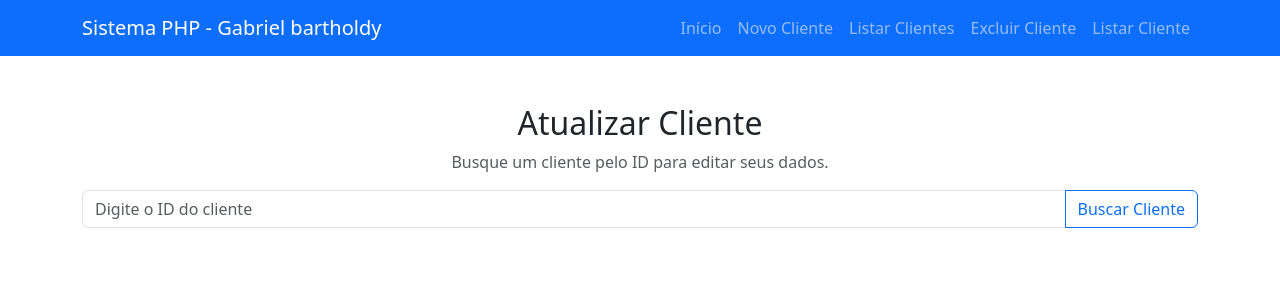
After one commit to plugniel/AULAS_PHP, a PHP site: page /atualizarCliente.php in a window 1280 px wide. The commit adds this page. Shown: the top 300 px of the page. Run offline with PHP 8.4, Linux system fonts and the light colour scheme.

Commit message:
pronto
s

```diff
--- /dev/null
+++ b/ATV14/atualizarCliente.php
@@ -0,0 +1,106 @@
+
+<?php
+session_start();
+require_once 'conexao1.php';
+
+$conexao = conectadb();
+$cliente = null;
+$id_cliente = null;
+
+if (isset($_POST['buscar'])) {
+    $id_cliente = intval($_POST['id_cliente']);
+    $stmt = $conexao->prepare("SELECT * FROM cliente WHERE id_cliente = ?");
+    $stmt->bind_param("i", $id_cliente);
+    $stmt->execute();
+    $result = $stmt->get_result();
+    $cliente = $result->fetch_assoc();
+    $stmt->close();
+}
+
+if (isset($_POST['atualizar'])) {
+    $id_cliente = $_POST['id_cliente'];
+    $nome = $_POST['nome'];
+    $endereco = $_POST['endereco'];
+    $telefone = $_POST['telefone'];
+    $email = $_POST['email'];
+
+    $stmt = $conexao->prepare("UPDATE cliente SET nome = ?, endereco = ?, telefone = ?, email = ? WHERE id_cliente = ?");
+    $stmt->bind_param("ssssi", $nome, $endereco, $telefone, $email, $id_cliente);
+
+    if ($stmt->execute()) {
+        echo "<div class='alert alert-success'>Cliente atualizado com sucesso!</div>";
+    } else {
+        echo "<div class='alert alert-danger'>Erro: " . $stmt->error . "</div>";
+    }
+    $stmt->close();
+}
+
+$conexao->close();
+?>
+
+<!DOCTYPE html>
+<html lang="pt-br">
+<head>
+    <meta charset="UTF-8">
+    <title>Atualizar Cliente</title>
+    <link href="https://cdn.jsdelivr.net/npm/bootstrap@5.3.3/dist/css/bootstrap.min.css" rel="stylesheet">
+</head>
+<body>
+<nav class="navbar navbar-expand-lg navbar-dark bg-primary">
+        <div class="container">
+            <a class="navbar-brand" href="index.php">Sistema PHP - Gabriel bartholdy</a>
+            <div class="navbar-nav">
+                <a class="nav-link" href="index.php"> Início</a>
+                <a class="nav-link" href="adionar.php"> Novo Cliente</a>
+                <a class="nav-link" href="ListarClientes.php"> Listar Clientes</a>
+                <a class="nav-link" href="deletarcliente.php"> Excluir Cliente</a>
+                <a class="nav-link" href="atualizarCliente.php"> Listar Cliente</a>
+            </div>
+        </div>
+    </nav>
+
+<div class="container mt-5">
+    <h2 class="text-center">Atualizar Cliente</h2>
+    <p class="text-center text-muted">Busque um cliente pelo ID para editar seus dados.</p>
+
+    <form method="POST" class="mb-4">
+        <div class="input-group">
+            <input type="number" name="id_cliente" class="form-control" placeholder="Digite o ID do cliente" required>
+            <button type="submit" name="buscar" class="btn btn-outline-primary">Buscar Cliente</button>
+        </div>
+    </form>
+
+    <?php if ($cliente): ?>
+        <form method="POST">
+            <input type="hidden" name="id_cliente" value="<?= $cliente['id_cliente'] ?>">
+
+            <div class="mb-3">
+                <label>Nome:</label>
+                <input type="text" name="nome" value="<?= htmlspecialchars($cliente['nome']) ?>" class="form-control" required>
+            </div>
+
+            <div class="mb-3">
+                <label>Endereço:</label>
+                <input type="text" name="endereco" value="<?= htmlspecialchars($cliente['endereco']) ?>" class="form-control">
+            </div>
+
+            <div class="mb-3">
+                <label>Telefone:</label>
+                <input type="text" name="telefone" value="<?= htmlspecialchars($cliente['telefone']) ?>" class="form-control">
+            </div>
+
+            <div class="mb-3">
+                <label>Email:</label>
+                <input type="email" name="email" value="<?= htmlspecialchars($cliente['email']) ?>" class="form-control" required>
+            </div>
+
+            <button type="submit" name="atualizar" class="btn btn-success">Atualizar Cliente</button>
+        </form>
+    <?php elseif (isset($_POST['buscar']) && !$cliente): ?>
+        <div class="alert alert-warning">Cliente com ID <?= $_POST['id_cliente'] ?> não encontrado.</div>
+    <?php endif; ?>
+</div>
+
+<script src="https://cdn.jsdelivr.net/npm/bootstrap@5.3.3/dist/js/bootstrap.bundle.min.js"></script>
+</body>
+</html>
--- a/ATV14/conexao1.php
+++ b/ATV14/conexao1.php
@@ -0,0 +1,23 @@
+<?php
+
+    // Habilita relatório detalhado de erros no mysqli
+    mysqli_report(MYSQLI_REPORT_ERROR | MYSQLI_REPORT_STRICT);
+
+    function conectadb() {
+        // Configuração do banco de dados
+
+        $endereco = "localhost"; // Endereço do servidor
+        $usuario = "root"; // Nome do Usuário do banco de dados
+        $senha = ""; // Senha do usuário do banco de dados
+        $bancodedados = "empresa"; // Nome do banco de dados
+
+        try {
+            $con = new mysqli($endereco, $usuario, $senha, $bancodedados);
+
+            $con->set_charset("utf8mb4"); // Retorna o objeto de conexão
+            return $con;
+        } catch (Exception $e) {
+            die ("Erro na conexão: "). $e->getMessage();
+    }
+}
+?>
--- a/ATV14/index.php
+++ b/ATV14/index.php
@@ -18,7 +18,7 @@
                 <a class="nav-link" href="adionar.php"> Novo Cliente</a>
                 <a class="nav-link" href="ListarClientes.php"> Listar Clientes</a>
                 <a class="nav-link" href="deletarcliente.php"> Excluir Cliente</a>
-                <a class="nav-link" href="atualizarcliente.php"> Excluir Cliente</a>
+                <a class="nav-link" href="atualizarCliente.php"> Editar Cliente</a>
             </div>
         </div>
     </nav>
```
Also changed, not shown: ATV14/ListarClientes.php (+70 -0 lines), ATV14/adionar.php (+49 -14 lines), ATV14/deletarcliente.php (added, +68 -0 lines), conexao_mysql/conexao.php (deleted, +0 -23 lines), conexao_mysql/conexao1.php (deleted, +0 -30 lines), conexao_mysql/delete_cliente.php (deleted, +0 -22 lines), conexao_mysql/inserir_cliente.php (deleted, +0 -25 lines), conexao_mysql/select_cliente.php (deleted, +0 -18 lines), conexao_mysql/update_cliente.php (deleted, +0 -27 lines), ATV14/addcliente.php (deleted).
